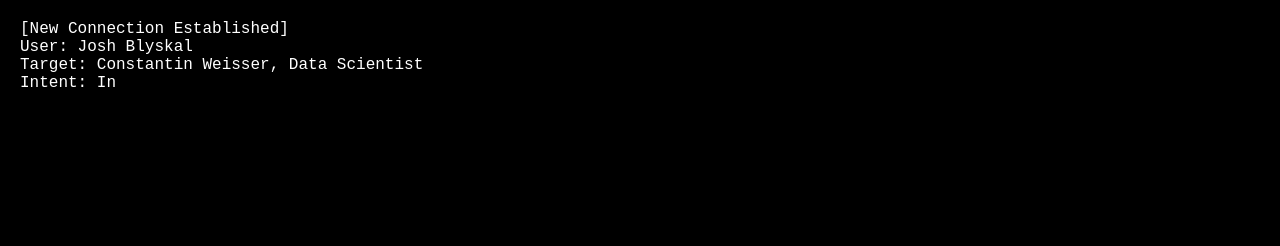
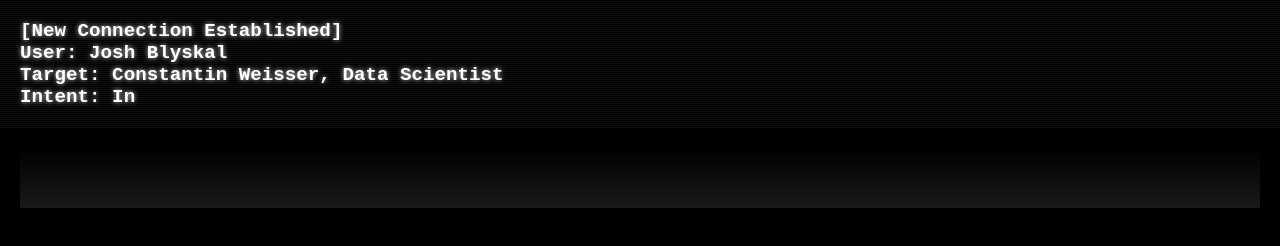
Before and after one commit to Joshbly/terminal-invitation, a plain HTML site: page index.html in a window 1280 px wide. Drawn offline with Linux system fonts and the light colour scheme.

Commit message:
Wild style.css
This is where things get wild

```diff
--- a/style.css
+++ b/style.css
@@ -9,6 +9,49 @@ body, html {
 
 #terminal {
     white-space: pre;
-    font-size: 1em;
+    font-size: 1.2em;
     padding: 20px;
+    font-weight: bold;
+    position: relative;
+    text-shadow: 0 0 5px rgba(255, 255, 255, 0.8);
 }
+
+/* Pixel effect */
+#terminal::after {
+    content: '';
+    position: absolute;
+    top: 0;
+    left: 0;
+    right: 0;
+    bottom: 0;
+    background: repeating-linear-gradient(transparent, transparent 1px, rgba(255, 255, 255, 0.05) 1px, rgba(255, 255, 255, 0.05) 2px);
+    pointer-events: none;
+}
+
+/* Reflection effect */
+#terminal::before {
+    content: '';
+    position: absolute;
+    bottom: -80px;
+    left: 20px;
+    right: 20px;
+    height: 60px;
+    background: linear-gradient(to bottom, rgba(255, 255, 255, 0.1), rgba(255, 255, 255, 0));
+    transform: scaleY(-1);
+    overflow: hidden;
+}
+
+/* Blinking cursor */
+.cursor {
+    display: inline-block;
+    width: 10px;
+    background-color: white;
+    margin-left: 5px;
+    animation: blink 1s steps(1) infinite;
+}
+
+@keyframes blink {
+    50% {
+        background-color: transparent;
+    }
+}
```
